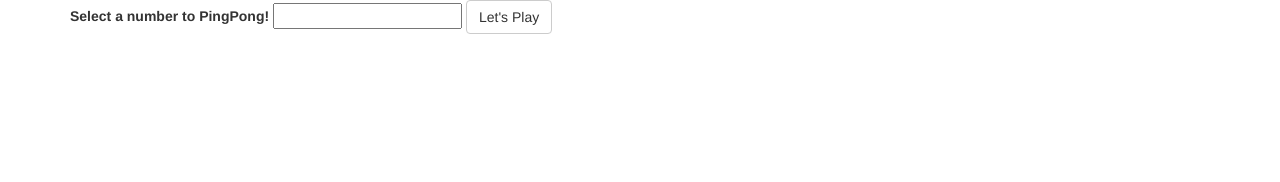
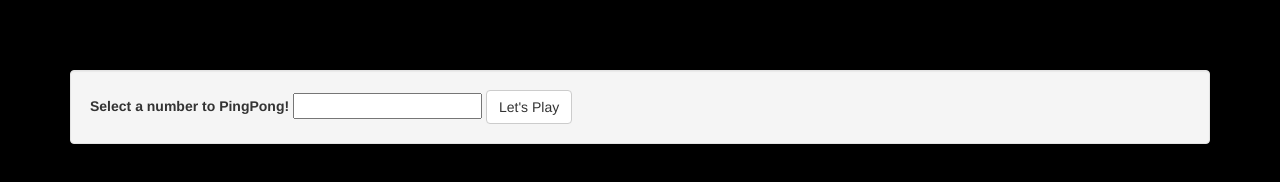
Before and after one commit to trevorelvey/pingpong, a plain HTML site: page index.html in a window 1280 px wide. Drawn offline with Linux system fonts and the light colour scheme.

Commit message:
add styling

```diff
--- a/css/styles.css
+++ b/css/styles.css
@@ -1,6 +1,7 @@
 body {
-  /*background-color: black;
-  color: white;*/
+  background-color: black;
+  padding-top: 70px;
+  /*color: white;*/
 }
 
 #result {
--- a/index.html
+++ b/index.html
@@ -12,6 +12,7 @@
     </head>
     <body>
       <div class="container">
+        <div class = "well">
   <!-- Form -->
           <form id="pingPong">
             <label for="listUp">Select a number to PingPong!</label>
@@ -24,5 +25,6 @@
             </ul>
           </div>
         </div>
+      </div>
     </body>
   </html>
--- a/js/scripts.js
+++ b/js/scripts.js
@@ -1,3 +1,4 @@
+// BDD
 var pingPong = function(listUp) {
   var array = []
   for (var i = 1; i <= listUp; i ++) {
@@ -15,7 +16,7 @@ var pingPong = function(listUp) {
   return array;
 };
 
-
+// UI
 $(document).ready(function() {
   $("form").submit(function(event) {
     $("li").remove();
```
Lines whose indentation alone changed are shown as unchanged.
